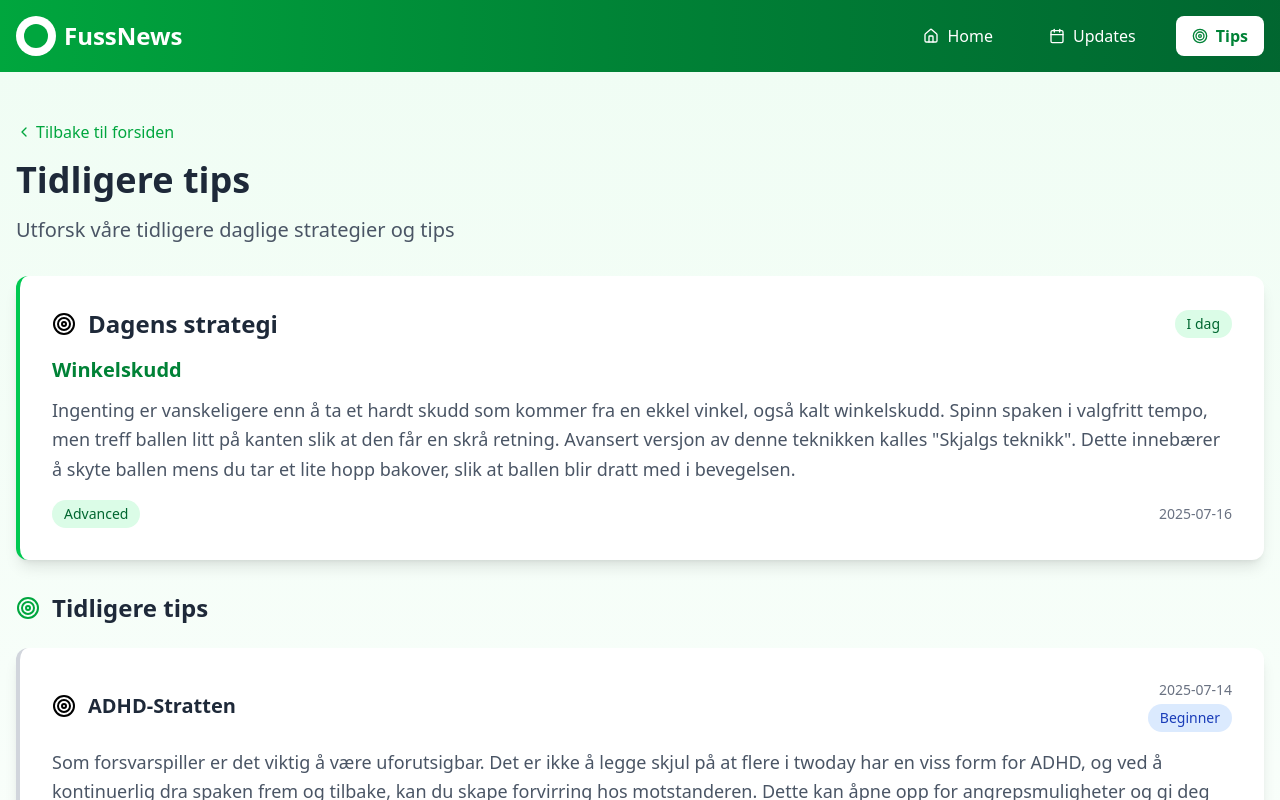
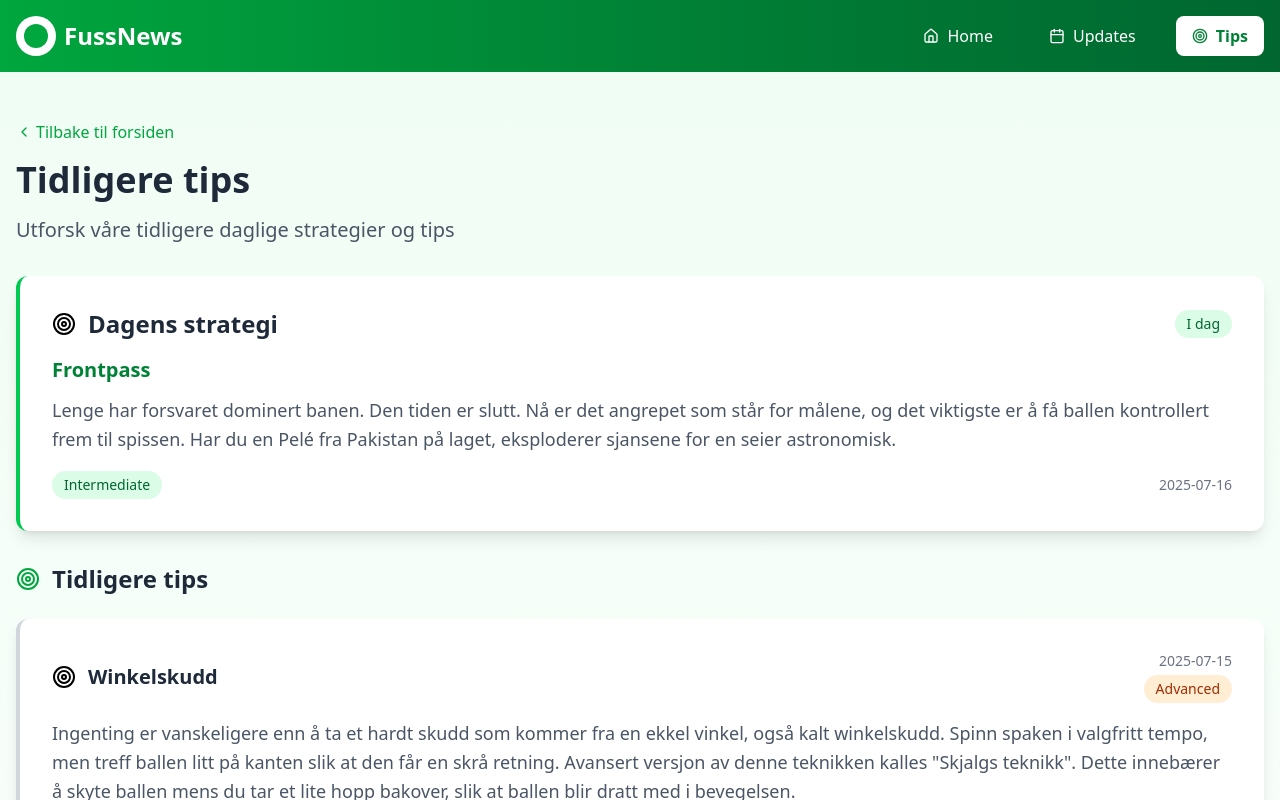
Before and after one commit to Terbau/fussnews, a React (Vite) app: page / in a window 1280 px wide. Both pictures are taken after a click on the button "Tips". Shown: the top 800 px of the page. Built offline with nearby package versions, Linux system fonts and the light colour scheme.

Commit message:
july 16th strat of the day

```diff
--- a/src/App.tsx
+++ b/src/App.tsx
@@ -5,10 +5,10 @@ const FussNews = () => {
   const [currentPage, setCurrentPage] = useState("home");
 
   const gameOfTheDay = {
-    title: "Winkelskudd",
+    title: "Frontpass",
     description:
-      'Ingenting er vanskeligere enn å ta et hardt skudd som kommer fra en ekkel vinkel, også kalt winkelskudd. Spinn spaken i valgfritt tempo, men treff ballen litt på kanten slik at den får en skrå retning. Avansert versjon av denne teknikken kalles "Skjalgs teknikk". Dette innebærer å skyte ballen mens du tar et lite hopp bakover, slik at ballen blir dratt med i bevegelsen.',
-    difficulty: "Advanced",
+      'Lenge har forsvaret dominert banen. Den tiden er slutt. Nå er det angrepet som står for målene, og det viktigste er å få ballen kontrollert frem til spissen. Har du en Pelé fra Pakistan på laget, eksploderer sjansene for en seier astronomisk.',
+    difficulty: "Intermediate",
     icon: <Target className="w-6 h-6" />,
     date: "2025-07-16",
   };
@@ -16,6 +16,15 @@ const FussNews = () => {
   const yesterdaysTips = [
     {
       id: 0,
+      title: "Winkelskudd",
+      description:
+        'Ingenting er vanskeligere enn å ta et hardt skudd som kommer fra en ekkel vinkel, også kalt winkelskudd. Spinn spaken i valgfritt tempo, men treff ballen litt på kanten slik at den får en skrå retning. Avansert versjon av denne teknikken kalles "Skjalgs teknikk". Dette innebærer å skyte ballen mens du tar et lite hopp bakover, slik at ballen blir dratt med i bevegelsen.',
+      difficulty: "Advanced",
+      icon: <Target className="w-6 h-6" />,
+      date: "2025-07-15",
+    },
+    {
+      id: 1,
       title: "ADHD-Stratten",
       description:
         "Som forsvarspiller er det viktig å være uforutsigbar. Det er ikke å legge skjul på at flere i twoday har en viss form for ADHD, og ved å kontinuerlig dra spaken frem og tilbake, kan du skape forvirring hos motstanderen. Dette kan åpne opp for angrepsmuligheter og gi deg en fordel i spillet.",
@@ -24,7 +33,7 @@ const FussNews = () => {
       date: "2025-07-14",
     },
     {
-      id: 1,
+      id: 2,
       title: "Backpass",
       description:
         "Det ryktes om at keeperen er den beste spilleren på banen. Gjør det til din fordel ved å bruke backpass-teknikken. Dette kan lure motstanderen og gi deg en fordel i spillet.",
```
